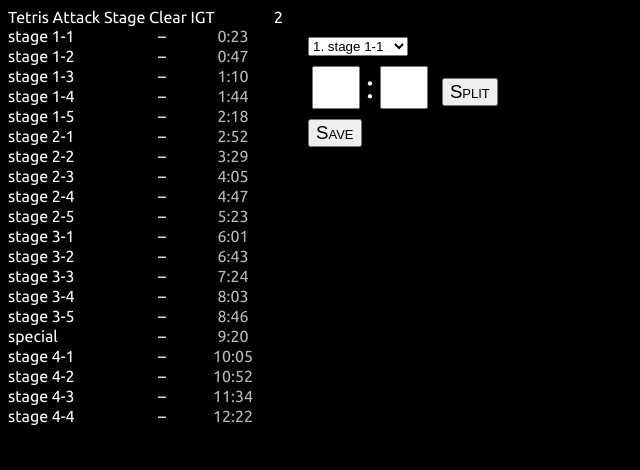
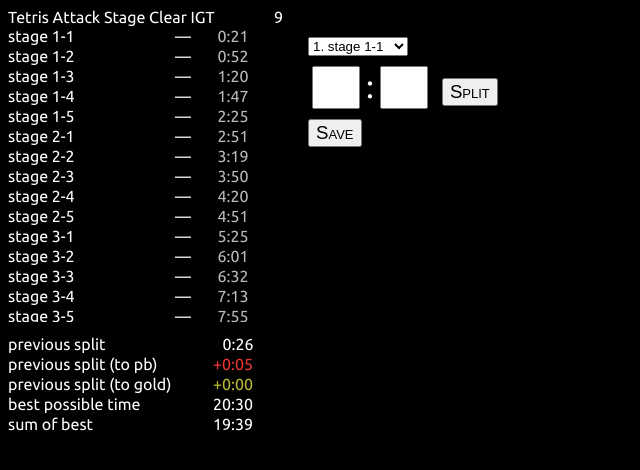
Before and after one commit to ajlvi/angular-split, an Angular app: page / in a window 1280 px wide. Shown: the top 470 px of the page, without its empty margins (0-640 px from the left). Built offline with nearby package versions, Linux system fonts and the light colour scheme.

Commit message:
Display looks better, need data flow

```diff
--- a/src/app/app.component.css
+++ b/src/app/app.component.css
@@ -5,10 +5,15 @@
 .split-container, .form-container {
     display: block;
     min-width: 300px;
-    height: 400px;
     overflow: scroll;
+}
+
+.split-container {
+    max-height: 296px;
 }
 
 .header { width: 275px; display: flex; justify-content: space-between; }
 
 .category-name, .category-attempts { display: flex }
+
+.stats-container { margin-top: 12px }
--- a/src/app/app.component.html
+++ b/src/app/app.component.html
@@ -7,6 +7,7 @@
   </span>
 </div>
 <div class="box-holder">
+  <div class="left-panel">
     <div class="split-container">
       <app-split-row
         *ngFor="let name of split_names['split_names']; let i = index"
@@ -22,6 +23,8 @@
         "
       />
     </div>
+    <app-stats-display />
+  </div>
   <div class="form-cotainer">
     <app-input-container
       [split_names]="split_names"
--- a/src/app/app.component.ts
+++ b/src/app/app.component.ts
@@ -16,7 +16,7 @@
 export class AppComponent implements OnInit {
   title = 'Angular Livesplit';
   total_attempts: number = 0;
-  total_splits: number = 0
+  total_splits: number = 0;
   split_names: SplitNames = DummySplitNames;
   pb_split: SplitData = DummySplitData;
   gold_deltas: SplitData = DummySplitData;
@@ -36,7 +36,14 @@
       this.total_attempts = this.data.getTotalRuns();
       this.total_splits = this.pb_split.splits.length;
     });
-    this.data.goldDeltaSubj.subscribe((data) => (this.gold_deltas = data));
+    this.data.goldDeltaSubj.subscribe((data) => {
+      this.gold_deltas = data;
+      console.log(
+        data.splits.reduce((partial:number, s) =>
+          partial + parseInt(s.toString()), 0
+        )
+      );
+    });
   }
 
   todaysDate(): string {
--- a/src/app/app.module.ts
+++ b/src/app/app.module.ts
@@ -8,6 +8,7 @@
 import { SplitRowComponent } from './split-row/split-row.component';
 import { HttpClientModule } from '@angular/common/http';
 import { TimePipe } from './time.pipe';
+import { StatsDisplayComponent } from './stats-display/stats-display.component';
 
 @NgModule({
   declarations: [
@@ -15,7 +16,8 @@
     InputContainerComponent,
     InputFormComponent,
     SplitRowComponent,
-    TimePipe
+    TimePipe,
+    StatsDisplayComponent
   ],
   imports: [BrowserModule, HttpClientModule, FormsModule],
   providers: [],
--- a/src/app/split-row/split-row.component.css
+++ b/src/app/split-row/split-row.component.css
@@ -1,6 +1,6 @@
 .splitRow {
     max-width: 250px;
-    display:flex;
+    display: flex;
     justify-content: space-between;
 }
 
@@ -14,7 +14,7 @@
     flex: 1
 }
 
-.pbTime, .cumulativeTime {
+.pbTime, .cumulativeTime, .timeDelta {
     justify-content: center;
 }
 
--- a/src/app/split-row/split-row.component.html
+++ b/src/app/split-row/split-row.component.html
@@ -7,7 +7,7 @@
       ahead: !is_gold && run_split < split_pb,
       behind: !is_gold && run_split >= split_pb
     }"
-    >{{ time_delta === "x" ? "–" : (time_delta | time : true) }}</span
+    >{{ time_delta === "x" ? "&mdash;" : (time_delta | time : true) }}</span
   >
   <span
     [ngClass]="{ pbTime: run_split === 'x', cumulativeTime: run_split !== 'x' }"
--- /dev/null
+++ b/src/app/stats-display/stats-display.component.css
@@ -0,0 +1,41 @@
+.stats-container {
+    margin-top: 12px;
+}
+
+.stat-row {
+    max-width: 250px;
+    display: flex;
+    flex-direction: row;
+    justify-content: space-between;
+}
+
+.stat-type, .stat-value {
+    display: flex;
+    padding: 1px 0px;
+    min-width: 50px;
+}
+
+.stat-type {
+    flex: 1;
+}
+
+.stat-value {
+    justify-content: center;
+}
+
+.prev-split {
+    text-indent: 10px
+}
+
+.minusSplit {
+    text-indent: 2px;
+    color: #3a3;
+}
+
+.plusSplit {
+    color: #e33;
+}
+
+.goldSplit {
+    color: #bb3;
+}
--- /dev/null
+++ b/src/app/stats-display/stats-display.component.html
@@ -0,0 +1,30 @@
+<div class="stats-container">
+  <div class="stat-row">
+    <span class="stat-type">previous split</span>
+    <span class="stat-value prev-split">{{prevSplit | time}}</span>
+  </div>
+  <div class="stat-row">
+    <span class="stat-type">previous split (to pb)</span>
+    <span
+      class="stat-value"
+      [ngClass]="{ minusSplit: prevToPBMinus, plusSplit: !prevToPBMinus }"
+      >{{prevSplitToPB | time : true}}
+    </span>
+  </div>
+  <div class="stat-row">
+    <span class="stat-type">previous split (to gold)</span>
+    <span
+      class="stat-value"
+      [ngClass]="{ goldSplit: prevToGoldMinus, plusSplit: !prevToGoldMinus }"
+      >+0:00</span
+    >
+  </div>
+  <div class="stat-row">
+    <span class="stat-type">best possible time</span>
+    <span class="stat-value">{{bestPossible | time}}</span>
+  </div>
+  <div class="stat-row">
+    <span class="stat-type">sum of best</span>
+    <span class="stat-value">{{sumOfBest | time}}</span>
+  </div>
+</div>
--- /dev/null
+++ b/src/app/stats-display/stats-display.component.ts
@@ -0,0 +1,17 @@
+import { Component } from '@angular/core';
+
+@Component({
+  selector: 'app-stats-display',
+  templateUrl: './stats-display.component.html',
+  styleUrls: ['./stats-display.component.css']
+})
+export class StatsDisplayComponent {
+  prevToPBMinus: boolean = false;
+  prevToGoldMinus: boolean = true;
+  prevSplit: number = 26;
+  prevSplitToPB: number = 5;
+  prevSplitToGold: number = 3;
+
+  bestPossible: number = 1230
+  sumOfBest: number = 1179
+}
--- a/src/app/time.pipe.ts
+++ b/src/app/time.pipe.ts
@@ -9,7 +9,7 @@
       return '&ndash;';
     } else {
       let timeValue = value as number;
-      let sign = timeValue >= 0 ? '+' : '-';
+      let sign = timeValue >= 0 ? '+' : '–';
       timeValue = Math.abs(timeValue);
       const seconds = timeValue % 60;
       const minutes = (timeValue - seconds) / 60;
--- a/src/assets/tetris-attack.runs.json
+++ b/src/assets/tetris-attack.runs.json
@@ -1 +1 @@
-{"runs":[{"date":"2023-12-20","splits":[31,60,91,132,174,212,248,284,326,371,413,459,492,544,595,633,685,733,785,841,899,949,1003,1054,1119,1182,1236,1287,1342,1402,1465,1474]},{"date":"2024-01-02","splits":[23,47,70,104,138,172,209,245,287,323,361,403,444,483,526,560,605,652,694,742,793,845,897,957,1011,1059,1107,1164,1213,1268,1351,1374]}]}
+{"runs":[{"date":"2023-12-20","splits":[31,60,91,132,174,212,248,284,326,371,413,459,492,544,595,633,685,733,785,841,899,949,1003,1054,1119,1182,1236,1287,1342,1402,1465,1474]},{"date":"2024-01-02","splits":[23,47,70,104,138,172,209,245,287,323,361,403,444,483,526,560,605,652,694,742,793,845,897,957,1011,1059,1107,1164,1213,1268,1351,1374]},{"date":"2024-01-03","splits":[20,48,74,103,139,174,209,235,268,310,349,383,418,453,505,527,576,621,662,716,772,826,877,928,984,1036,1094,1138,1196,1256,1319,1348]},{"date":"2024-01-04","splits":[20,49,81,117,152,183,218,252,288,329,365,399,436,482,533,553,596,649,699,743,798,850,902,957,1012,1070,1127,1177,1231,1283,1339,1409]},{"date":"2024-01-04","splits":[27,51,83,113,150,187,217,251,288,334,372,403,440,472,522,558,599,641,683,733,784,839,890,940,985,1045,1089,1138,1190,1244,1302,1310]},{"date":"2024-02-06","splits":[27,52,86,119,153,195,231,262,297,338,376,424,455,495,539,542,586,632,671,716,768,818,872,918,967,1019,1074,1133,1182,1240,1306,1335]},{"date":"2024-05-01","splits":[26,54,82,109,139,167,195,222,258,305,338,383,418,461,497,571,616,659,702,746,799,845,887,936,984,1037,1093,1141,1191,1247,1303,1346]},{"date":"2024-05-02","splits":[21,52,80,107,145,171,199,230,260,291,325,361,392,433,475,498,536,580,621,666,717,766,816,863,906,955,1000,1055,1118,1172,1225,1252]},{"date":"2025-05-05","splits":[29,50,81,109,145,182,218,248,281,320,364,405,441,474,518,529,572,611,651,705,753,802,853,904,950,997,1049,1105,1154,1203,1266,1272]}]}
```
Also changed, not shown: 1 other file (tests, documents, lock files or other folders). Lines whose indentation alone changed are shown as unchanged.
